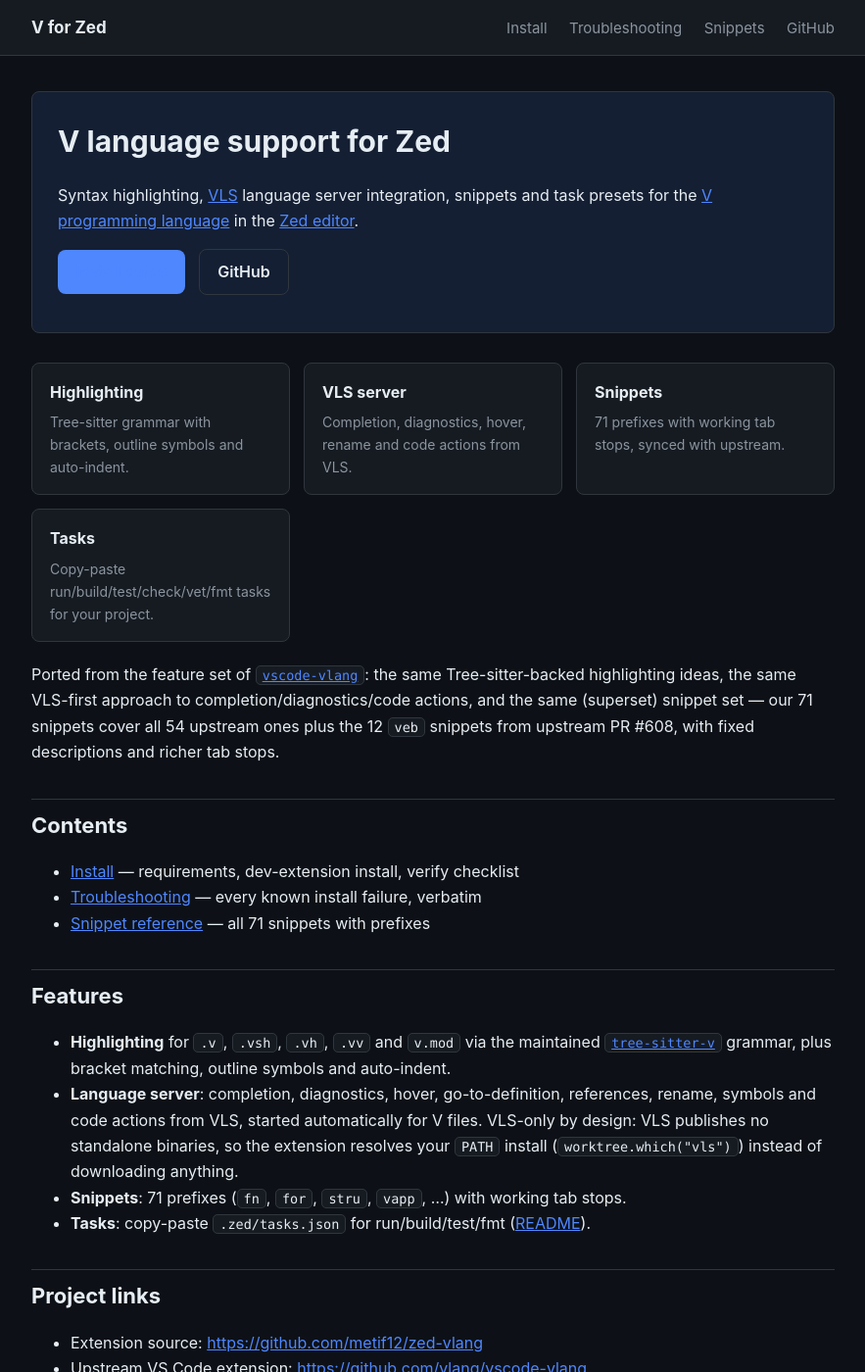
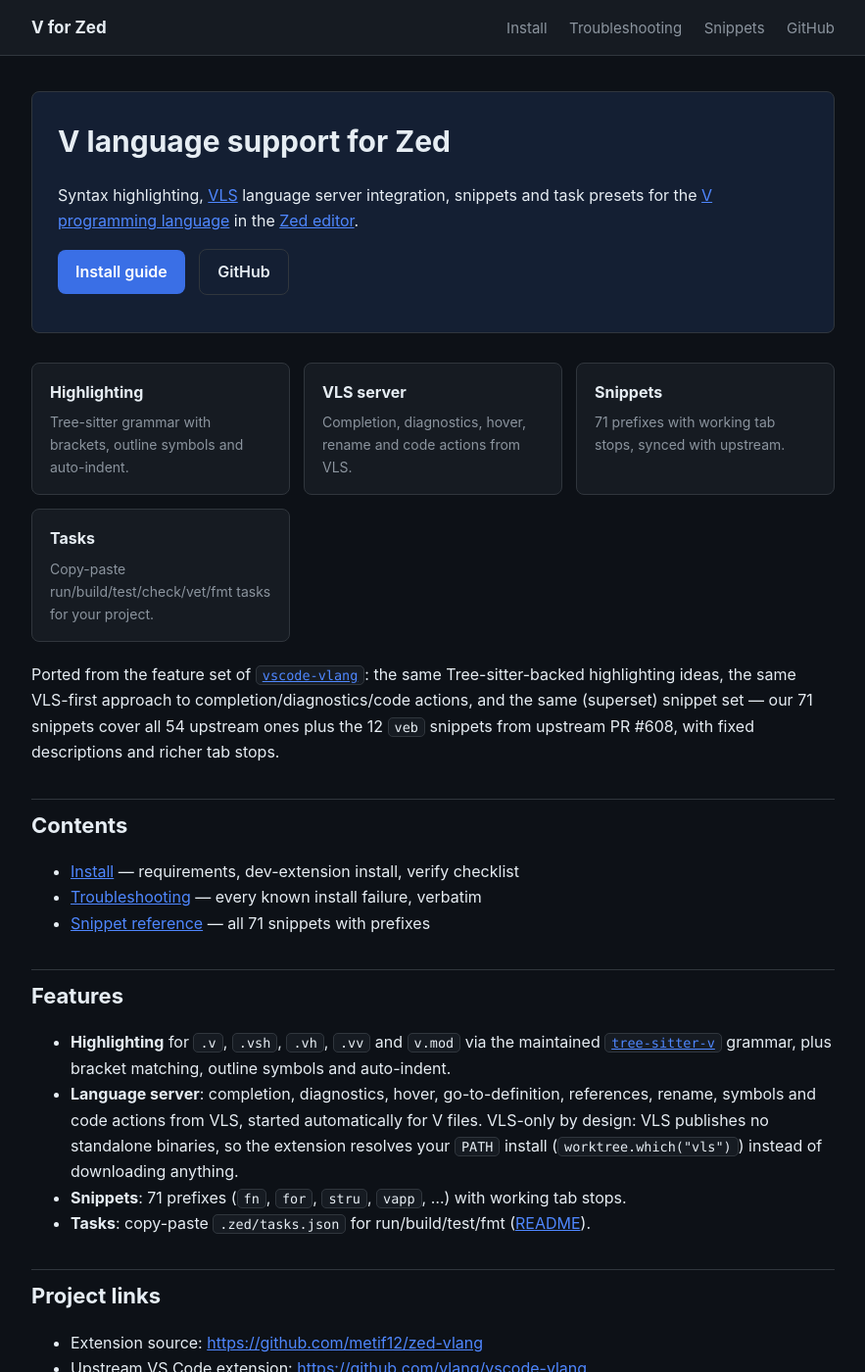
Before and after one commit to metif12/zed-vlang, a Jekyll site: the page built from docs/index.md, in a window 1280 px wide and 1400 px high. Shown: the whole window at 98% size, without its empty margins (198-1081 px from the left). Built offline with Jekyll 4.4.1, drawn with Linux system fonts in a browser that asks for light colours.

Commit message:
Fix unreadable hero CTA: .content a outranked .btn so the primary button rendered blue text on blue; scope button colors above it and darken bg to 4.57:1 AA contrast

```diff
--- a/docs/assets/style.css
+++ b/docs/assets/style.css
@@ -82,7 +82,8 @@
 
 .btn {
   display: inline-block;
-  background: var(--accent);
+  /* #4f87ff gives only 3.36:1 with white text; #3a6fe6 gives 4.57:1 (AA). */
+  background: #3a6fe6;
   color: #fff;
   padding: 9px 18px;
   border-radius: var(--radius);
@@ -94,6 +95,20 @@
 .btn.ghost {
   background: transparent;
   border: 1px solid var(--border);
+  color: var(--text);
+}
+
+/* Must beat `.content a` (0-1-1): without this the primary button
+   inherits blue text on a blue background and is unreadable. */
+.content a.btn,
+.content a.btn:visited {
+  color: #fff;
+}
+
+.content a.btn:hover { text-decoration: none; }
+
+.content a.btn.ghost,
+.content a.btn.ghost:visited {
   color: var(--text);
 }
 
```
